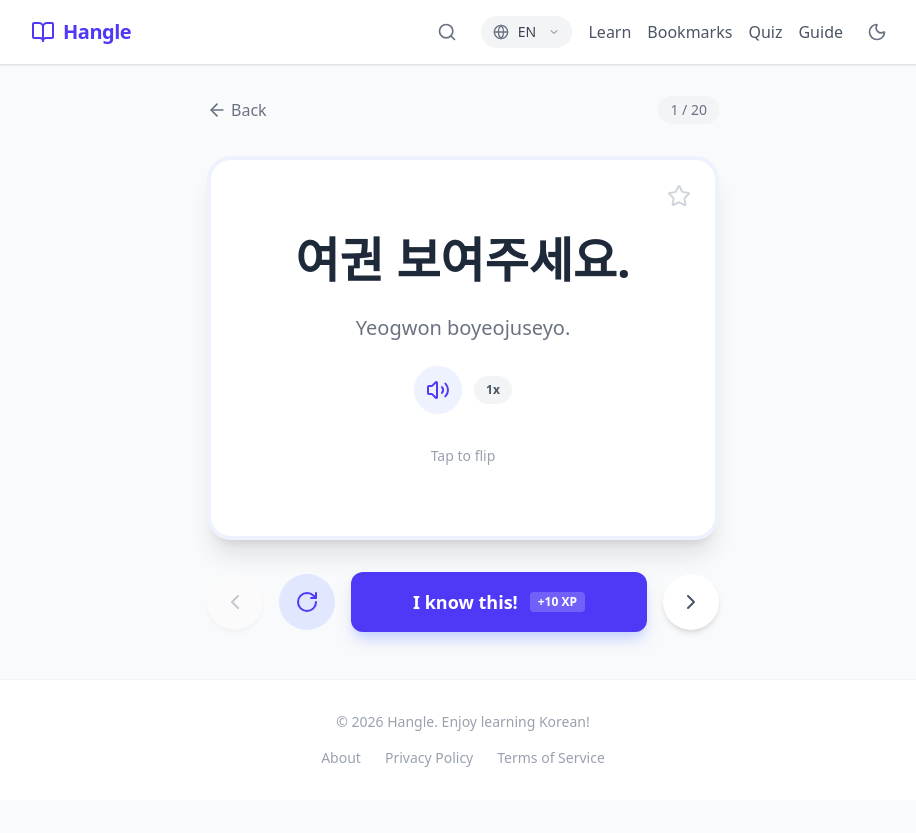
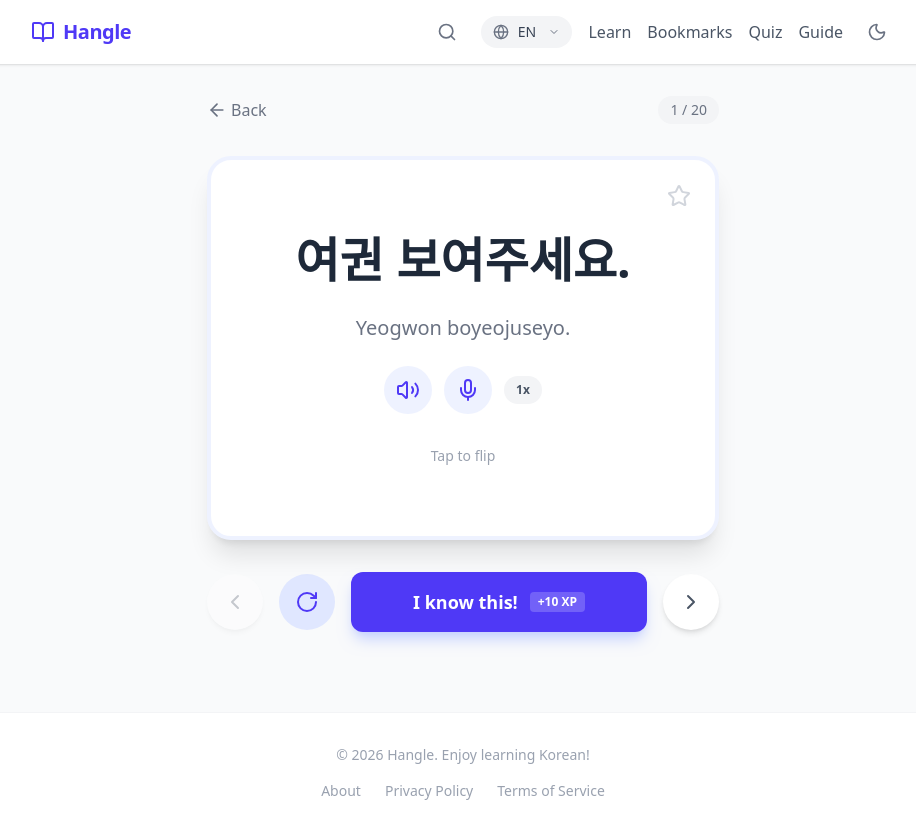
Before and after one commit to hoyakdh/hangle, a React (Vite) app: page /learn/airport in a window 1280 px wide. Shown: the whole page, without its empty margins (177-1093 px from the left). Before the commit the page ends 800 px from the top, so only its background shows below. Built offline with nearby package versions, Linux system fonts and the light colour scheme.

Commit message:
feat: add Speaking Practice with Speech Recognition and crash fix

```diff
--- a/src/data/translations.ts
+++ b/src/data/translations.ts
@@ -18,6 +18,13 @@ export const translations = {
             dailyPhrase: {
                 title: "Daily Phrase",
                 learnMore: "Learn More"
+            },
+            speaking: {
+                start: "Speak",
+                listening: "Listening...",
+                success: "Perfect!",
+                tryAgain: "Try Again",
+                permission: "Please allow microphone access to practice speaking."
             }
         },
         search: {
@@ -200,6 +207,13 @@ export const translations = {
             dailyPhrase: {
                 title: "Frase del Día",
                 learnMore: "Aprender Más"
+            },
+            speaking: {
+                start: "Hablar",
+                listening: "Escuchando...",
+                success: "¡Perfecto!",
+                tryAgain: "Inténtalo de nuevo",
+                permission: "Por favor permite el acceso al micrófono para practicar."
             }
         },
         search: {
@@ -382,6 +396,13 @@ export const translations = {
             dailyPhrase: {
                 title: "今日の表現",
                 learnMore: "もっと見る"
+            },
+            speaking: {
+                start: "話す",
+                listening: "聞いています...",
+                success: "完璧です！",
+                tryAgain: "もう一度",
+                permission: "発音練習のためにマイクの使用を許可してください。"
             }
         },
         search: {
--- a/src/pages/Learn.tsx
+++ b/src/pages/Learn.tsx
@@ -1,7 +1,7 @@
-import { useState, useEffect } from 'react';
+import { useState, useEffect, useRef } from 'react';
 import { useParams, Link } from 'react-router-dom';
 import { vocabData } from '../data/vocab';
-import { ChevronLeft, ChevronRight, Volume2, RotateCw, ArrowLeft, Check, Star } from 'lucide-react';
+import { ChevronLeft, ChevronRight, Volume2, RotateCw, ArrowLeft, Check, Star, Mic, MicOff } from 'lucide-react';
 import { useUser } from '../context/UserContext';
 import LevelUpModal from '../components/LevelUpModal';
 import { translations } from '../data/translations';
@@ -10,13 +10,105 @@ export default function Learn() {
     const { categoryId } = useParams<{ categoryId: string }>();
     const { addXp, showLevelUp, level, closeLevelUp, targetLanguage, bookmarks, toggleBookmark } = useUser();
 
+    // @ts-ignore
     const t = translations[targetLanguage].learn;
+    // @ts-ignore
+    const tCommon = translations[targetLanguage]?.speaking || {
+        start: "Speak",
+        listening: "Listening...",
+        success: "Perfect!",
+        tryAgain: "Try Again",
+        permission: "Please allow microphone access."
+    };
+
+    const [debugInfo, setDebugInfo] = useState<string>(""); // Temporary debug state
 
     const [currentIndex, setCurrentIndex] = useState(0);
     const [isFlipped, setIsFlipped] = useState(false);
 
     const items = vocabData.filter(item => item.category === categoryId);
     const currentItem = items[currentIndex];
+
+    // Speaking Practice State
+    const [speakingStatus, setSpeakingStatus] = useState<'idle' | 'listening' | 'success' | 'fail'>('idle');
+    const recognitionRef = useRef<any>(null);
+
+    // Reset speaking status when card changes
+    useEffect(() => {
+        setSpeakingStatus('idle');
+        if (recognitionRef.current) {
+            recognitionRef.current.abort();
+        }
+    }, [currentIndex, categoryId]);
+
+    const startListening = (e: React.MouseEvent) => {
+        e.stopPropagation();
+
+        if (!('webkitSpeechRecognition' in window) && !('SpeechRecognition' in window)) {
+            alert("Speech recognition is not supported in this browser.");
+            return;
+        }
+
+        if (speakingStatus === 'listening') {
+            recognitionRef.current?.stop();
+            setSpeakingStatus('idle');
+            return;
+        }
+
+        const SpeechRecognition = (window as any).SpeechRecognition || (window as any).webkitSpeechRecognition;
+        const recognition = new SpeechRecognition();
+        recognitionRef.current = recognition;
+
+        recognition.lang = 'ko-KR';
+        recognition.interimResults = false;
+        recognition.maxAlternatives = 1;
+
+        recognition.onstart = () => {
+            setSpeakingStatus('listening');
+            setDebugInfo("Status: Listening...");
+        };
+
+        recognition.onresult = (event: any) => {
+            const transcript = event.results[0][0].transcript;
+            const cleanTranscript = transcript.replace(/\s+/g, '').replace(/[.,!?]/g, '');
+            const cleanTarget = currentItem.korean.replace(/\s+/g, '').replace(/[.,!?]/g, '');
+
+            setDebugInfo(`Heard: "${transcript}"`);
+
+            if (cleanTranscript === cleanTarget) {
+                setSpeakingStatus('success');
+                addXp(5);
+            } else {
+                setSpeakingStatus('fail');
+                setTimeout(() => setSpeakingStatus(prev => prev === 'fail' ? 'idle' : prev), 2000);
+            }
+        };
+
+        recognition.onerror = (event: any) => {
+            console.error('Speech recognition error', event.error);
+            setDebugInfo(`Error: ${event.error}`);
+            if (event.error === 'not-allowed' || event.error === 'permission-denied') {
+                alert(tCommon?.permission || "Please allow microphone access.");
+            }
+            setSpeakingStatus('idle');
+        };
+
+        recognition.onend = () => {
+            setSpeakingStatus(prev => {
+                if (prev === 'listening') return 'idle';
+                return prev;
+            });
+        };
+
+        try {
+            recognition.start();
+        } catch (e) {
+            console.error(e);
+            setSpeakingStatus('idle');
+            alert("Microphone access failed. Please check permissions.");
+        }
+    };
+
 
     // Local Storage for completed items
     const [completedItems, setCompletedItems] = useState<number[]>(() => {
@@ -132,6 +224,34 @@ export default function Learn() {
                                 <Volume2 className="w-6 h-6" />
                             </button>
 
+                            {/* Speaking Practice Button */}
+                            <button
+                                onClick={startListening}
+                                className={`p-3 rounded-full transition-colors relative ${speakingStatus === 'listening' ? 'bg-red-100 text-red-600 animate-pulse' :
+                                    speakingStatus === 'success' ? 'bg-green-100 text-green-600' :
+                                        speakingStatus === 'fail' ? 'bg-orange-100 text-orange-600' :
+                                            'bg-indigo-50 dark:bg-gray-700 text-indigo-600 dark:text-indigo-400 hover:bg-indigo-100 dark:hover:bg-gray-600'
+                                    }`}
+                            >
+                                {speakingStatus === 'listening' ? <MicOff className="w-6 h-6" /> : <Mic className="w-6 h-6" />}
+
+                                {speakingStatus === 'listening' && (
+                                    <span className="absolute -top-10 left-1/2 -translate-x-1/2 bg-gray-900 text-white text-xs px-2 py-1 rounded whitespace-nowrap">
+                                        {tCommon.listening}
+                                    </span>
+                                )}
+                                {speakingStatus === 'success' && (
+                                    <span className="absolute -top-10 left-1/2 -translate-x-1/2 bg-green-600 text-white text-xs px-2 py-1 rounded whitespace-nowrap">
+                                        {tCommon.success}
+                                    </span>
+                                )}
+                                {speakingStatus === 'fail' && (
+                                    <span className="absolute -top-10 left-1/2 -translate-x-1/2 bg-orange-500 text-white text-xs px-2 py-1 rounded whitespace-nowrap">
+                                        {tCommon.tryAgain}
+                                    </span>
+                                )}
+                            </button>
+
                             <button
                                 onClick={toggleSpeed}
                                 className="px-3 py-1.5 bg-gray-100 dark:bg-gray-700 text-xs font-bold text-gray-600 dark:text-gray-300 rounded-full hover:bg-gray-200 dark:hover:bg-gray-600 transition-colors"
@@ -223,6 +343,10 @@ export default function Learn() {
                     </Link>
                 </div>
             )}
+            {/* Debug Info */}
+            <div className="text-xs text-gray-400 text-center mt-4">
+                {debugInfo}
+            </div>
         </div>
     );
 }
```
